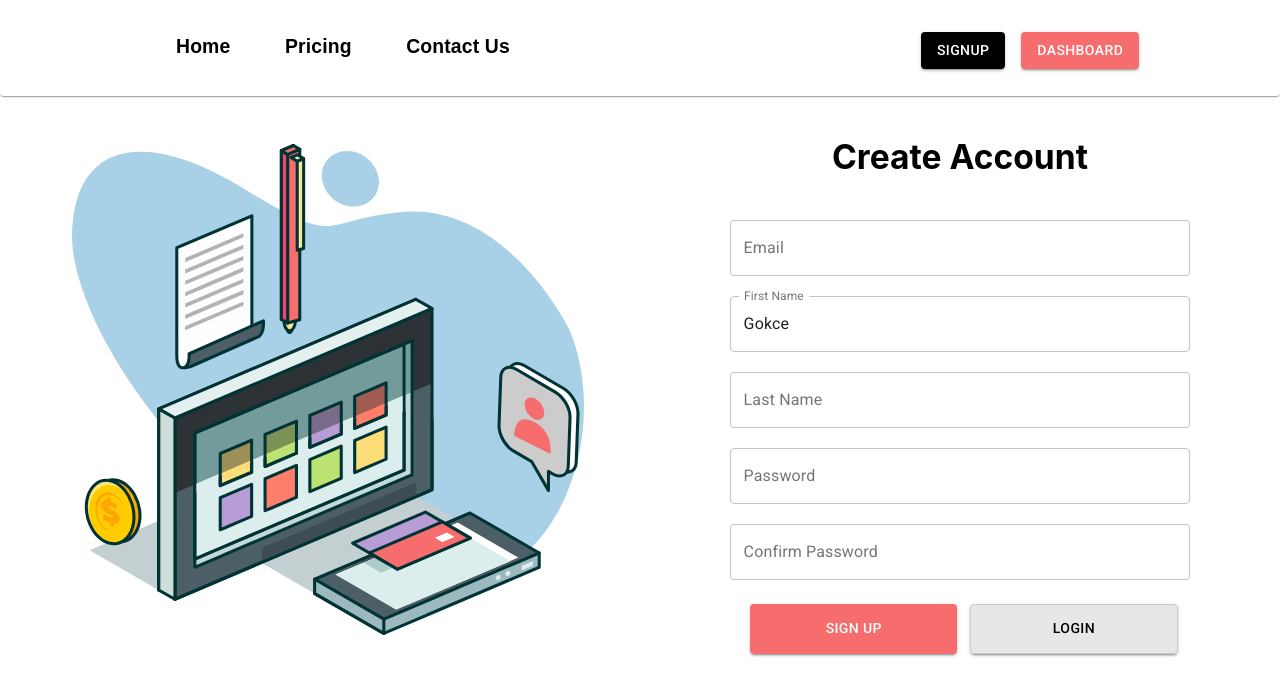
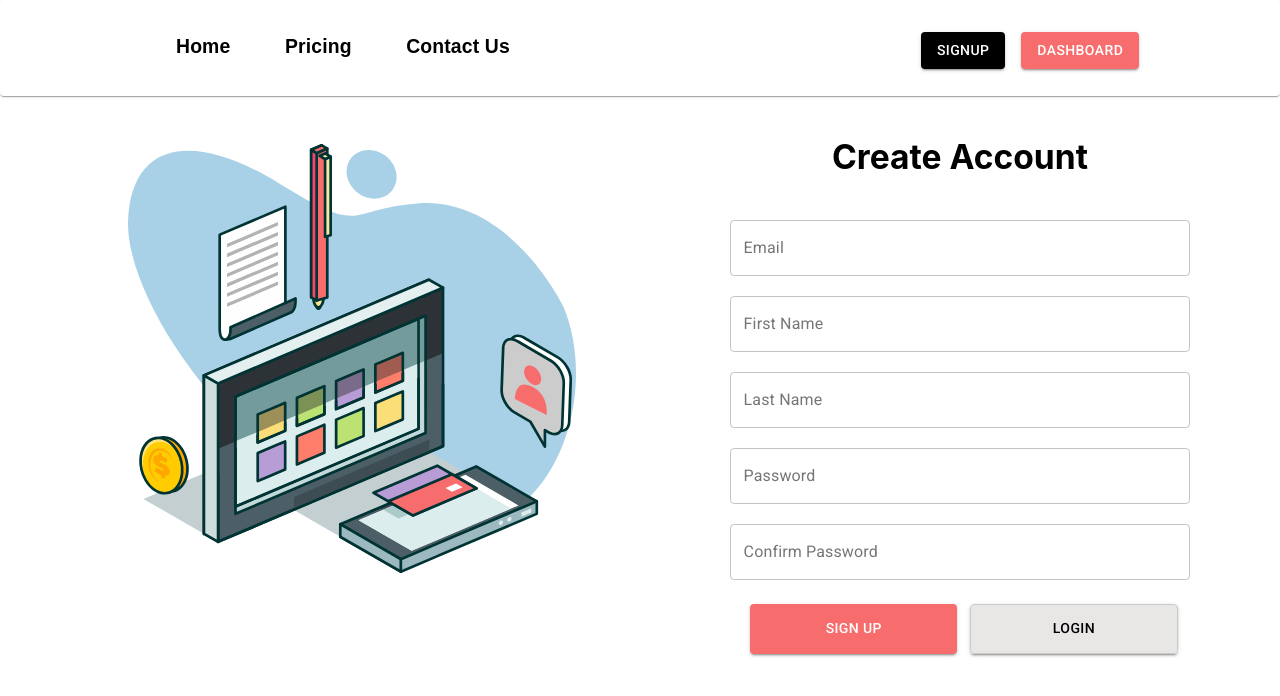
Before and after one commit to Taskiton/taskiton, a React (Create React App) app: page /signup in a window 1280 px wide. Shown: the top 696 px of the page. Built offline with nearby package versions, Linux system fonts and the light colour scheme.

Commit message:
Bug:Problem while adding user data to DB

```diff
--- a/src/signup/Signup.js
+++ b/src/signup/Signup.js
@@ -11,8 +11,19 @@ const useStyles = signupPageStyle
 
 export default function Signup() {
 
-    const [name, setName] = useState("Yalcin");
-    const [lastname, setLastname] = useState("tatar");
+    const [user, setUser] = useState({
+        mail:"",
+        name:"",
+        lastname:"",
+        password:"",
+        copassword:""
+    });
+    // const [name, setName] = useState("");
+    // const [lastname, setLastname] = useState("");
+    // const [mail, setMail] = useState("");
+    // const [password, setPassword] = useState("");
+    // const [copassword, setCopassword] = useState("");
+
     const classes = useStyles();
     const frmStyle = {
         height:'75vh',
@@ -26,10 +37,13 @@ export default function Signup() {
     function handleSubmit(event){
         event.preventDefault()
         var data = {
-            name: name,
-            lastname: lastname
+            name: user.name,
+            lastname: user.lastname,
+            mail: user.mail,
+            password: user.password,
+            copassword: user.copassword,
         }
-       console.log(data)
+       console.log(data);
         fetch("http://localhost:3003/user_create" , {
             method: 'POST',
             mode: 'cors',
@@ -48,8 +62,16 @@ export default function Signup() {
         }).catch(function(err) {
             console.log(err)
         });
+        console.log(data);
     }
 
+    function handleChange(event){
+        const fieldName = event.target.name;
+        setUser({
+            [fieldName]: event.target.value
+        })
+         console.log(fieldName)
+      }
 
     return(
         <div className={classes.formStyle}>
@@ -60,13 +82,13 @@ export default function Signup() {
                 <Grid item xs={12} sm={6}>
                 <form onSubmit={(event) => handleSubmit(event)} style={frmStyle} noValidate autoComplete="off">
                     <h1 style={{textAlign:'center', fontSize:'2.1em', marginTop:'0',color:'black'}}>Create Account</h1>
-                    <FormItem style={{marginTop:'1vh'}} label="Email"/>
-                    <FormItem label="First Name" value="Gokce"/>
-                    <FormItem label="Last Name"/>
-                    <FormItem label="Password"/>
-                    <FormItem label="Confirm Password"/>
+                    <FormItem style={{marginTop:'1vh'}} label="Email" name='email' value={user.mail} onChange={(event)=>handleChange(event)}/>
+                    <FormItem label="First Name" name='name' value={user.name} onChange={(event)=>handleChange(event)}/>
+                    <FormItem label="Last Name" name='lastname' value={user.lastname} onChange={(event)=>handleChange(event)}/>
+                    <FormItem label="Password" name='password' value={user.password} onChange={(event)=>handleChange(event)}/>
+                    <FormItem label="Confirm Password" name='copassword' value={user.copassword} onChange={(event)=>handleChange(event)}/>
                     <Button type="submit" className={classes.signUpButton} variant="contained" color="primary"> SIGN UP </Button>
-                    <Button type="submit" style={{border:'1px solid #cacaca',backgroundColor:"rgba(206, 200, 200, 0.45)",color:'black'}} className={classes.signUpButton} variant="contained" color="primary"> LOGIN </Button>
+                    <Button style={{border:'1px solid #cacaca',backgroundColor:"rgba(206, 200, 200, 0.45)",color:'black'}} className={classes.signUpButton} variant="contained" color="primary"> LOGIN </Button>
                 </form>
              </Grid>
             </Grid>
--- a/src/signup/SignupStyle.js
+++ b/src/signup/SignupStyle.js
@@ -12,9 +12,9 @@ export const signupPageStyle = makeStyles(theme => ({
         width: '100%',
     },
     signupImage:{
-        width:'80%',
+        width:'70%',
         margin:'auto',
-        padding:theme.spacing(7),
+        padding:'5vw',
         paddingTop:'6vh',
         [theme.breakpoints.between('xs','sm')]: {
             paddingTop:'15vh',
--- a/src/signup/components/formItem.js
+++ b/src/signup/components/formItem.js
@@ -21,7 +21,7 @@ export default function FormItem (props){
     }
     return(
         <Grid item xs={12}>
-                <TextField  id="filled-secondary" color="secondary" style={formItem}  id="outlined-basic" label={props.label} value={props.value} name={props.name} variant="outlined" />
+                <TextField   color="secondary" style={formItem}   name={props.name} label={props.label} value={props.value} onChange={props.onChange} variant="outlined" />
 
         </Grid>
     )
```
Also changed, not shown: 1 other file (tests, documents, lock files or other folders).
